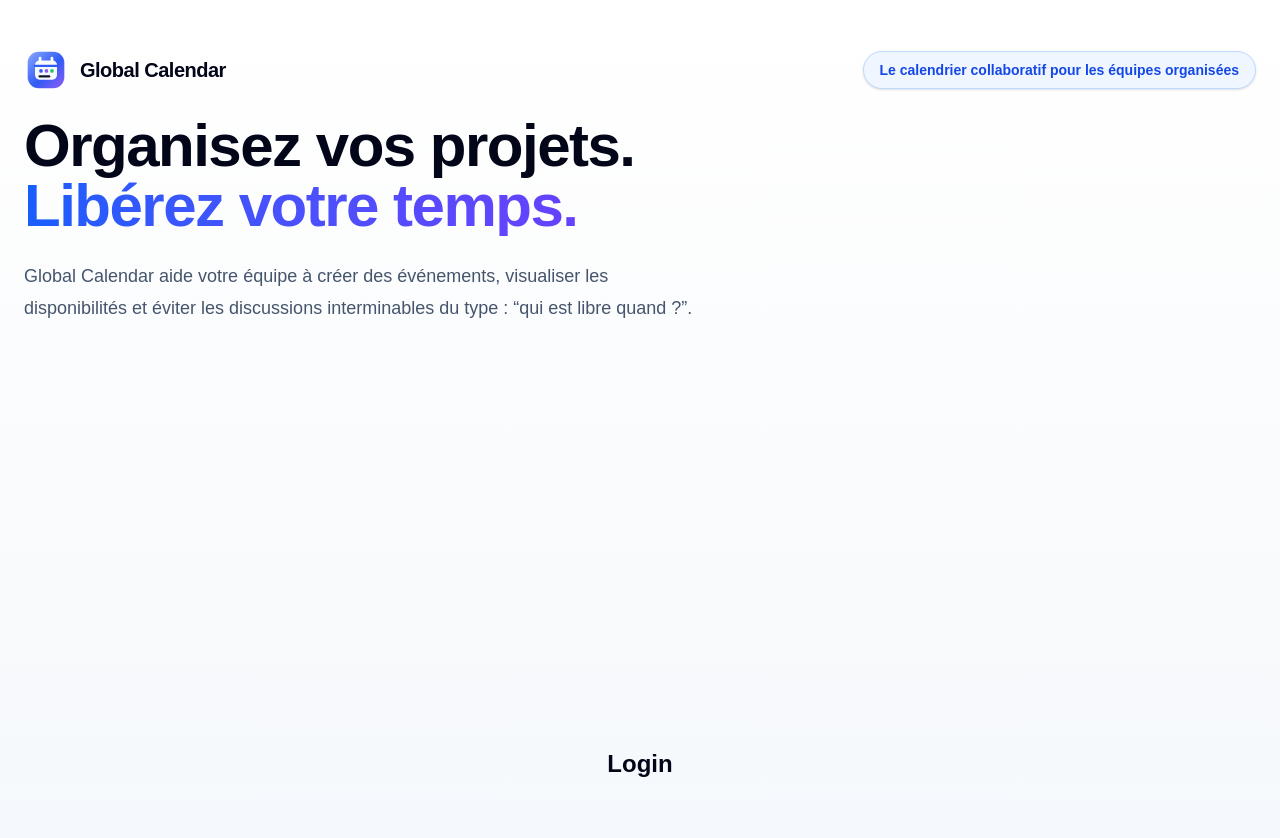
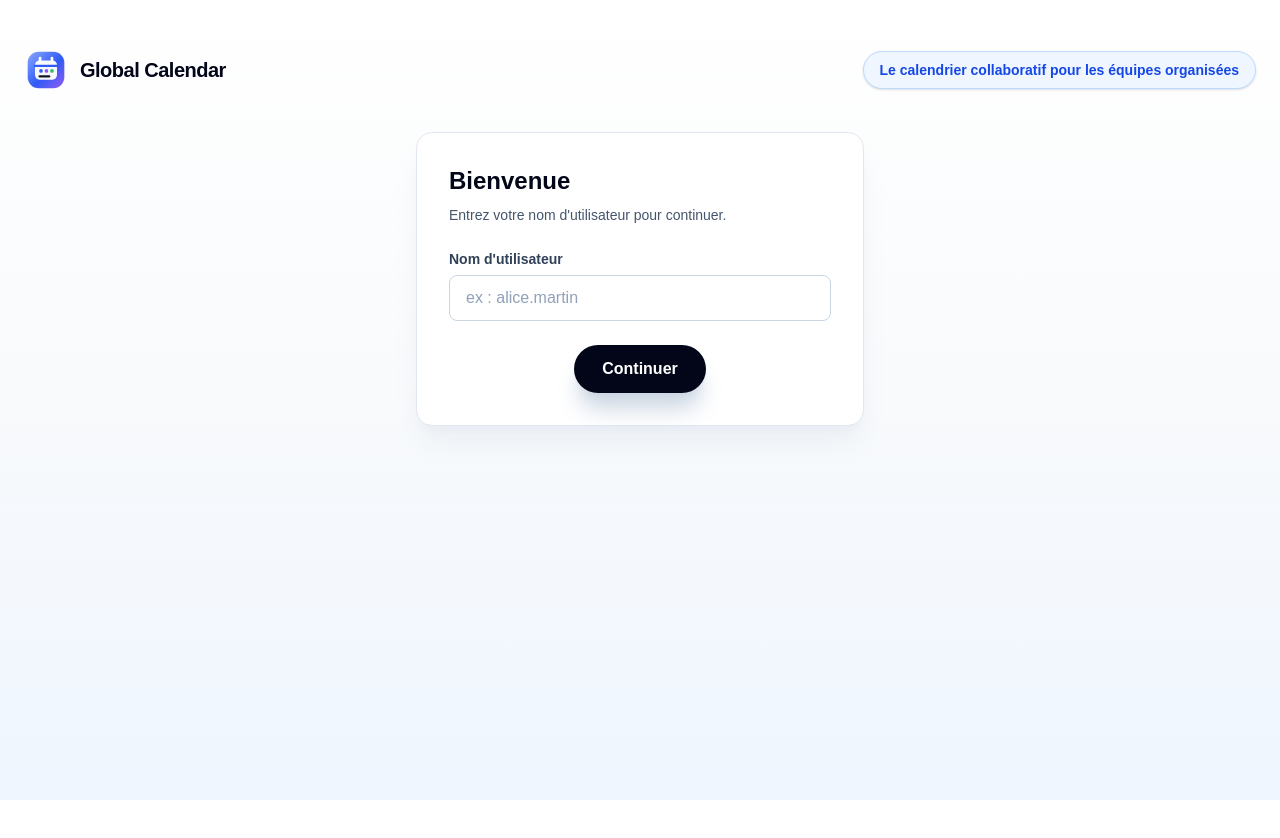
Before and after one commit to GoulvenBonmarchand/Global-Calendar, a Next.js app in the folder global-calendar/: page /login in a window 1280 px wide. Shown: the top 838 px of the page. After the commit the page ends 800 px from the top, so only its background shows below. Built offline with nearby package versions, Linux system fonts and the light colour scheme.

Commit message:
Adding changes to the calendar page

```diff
--- a/global-calendar/src/app/calendar/page.tsx
+++ b/global-calendar/src/app/calendar/page.tsx
@@ -0,0 +1,20 @@
+export default async function CalendarPage({
+  searchParams,
+}: {
+  searchParams: Promise<{ username?: string }>;
+}) {
+  const { username } = await searchParams;
+
+  return (
+    <main className="min-h-screen bg-linear-to-b from-white via-slate-50 to-blue-50 text-slate-950">
+      <section className="mx-auto max-w-7xl px-6 py-20">
+        <h1 className="text-center text-4xl font-black tracking-tight md:text-5xl">
+          Bienvenue sur votre calendrier{" "}
+          <span className="bg-linear-to-r from-blue-600 to-violet-600 bg-clip-text text-transparent">
+            {username ?? "invité"}
+          </span>
+        </h1>
+      </section>
+    </main>
+  );
+}
--- a/global-calendar/src/app/login/layout.tsx
+++ b/global-calendar/src/app/login/layout.tsx
@@ -28,21 +28,6 @@ export default function LoginLayout({
           </p>
         </header>
 
-        <div>
-          <h1 className="max-w-4xl text-5xl font-black tracking-tight text-slate-950 md:text-6xl">
-            Organisez vos projets.
-            <span className="block bg-linear-to-r from-blue-600 to-violet-600 bg-clip-text text-transparent">
-              Libérez votre temps.
-            </span>
-          </h1>
-
-          <p className="mt-6 max-w-2xl text-lg leading-8 text-slate-600">
-            Global Calendar aide votre équipe à créer des événements,
-            visualiser les disponibilités et éviter les discussions
-            interminables du type : “qui est libre quand ?”.
-          </p>
-        </div>
-
         <div className="mt-10">{children}</div>
       </section>
     </main>
--- a/global-calendar/src/app/login/page.tsx
+++ b/global-calendar/src/app/login/page.tsx
@@ -1,7 +1,5 @@
+import LoginForm from "@/components/login/LoginForm";
+
 export default function LoginPage() {
-    return (
-    <main className="min-h-screen flex items-center justify-center">
-        <h1 className="text-2xl font-bold">Login</h1>
-    </main>
-    );
+  return <LoginForm />;
 }
--- /dev/null
+++ b/global-calendar/src/components/login/LoginForm.tsx
@@ -0,0 +1,29 @@
+export default function LoginForm() {
+  return (
+    <div className="mx-auto max-w-md rounded-2xl border border-slate-200 bg-white p-8 shadow-xl shadow-slate-200/60">
+      <h2 className="text-2xl font-bold text-slate-950">Bienvenue</h2>
+      <p className="mt-2 text-sm text-slate-600">
+        Entrez votre nom d&apos;utilisateur pour continuer.
+      </p>
+
+      <form action="/calendar" className="mt-6 flex flex-col gap-4">
+        <label className="flex flex-col gap-1.5 text-sm font-semibold text-slate-700">
+          Nom d&apos;utilisateur
+          <input
+            type="text"
+            name="username"
+            placeholder="ex : alice.martin"
+            className="rounded-lg border border-slate-300 px-4 py-2.5 text-base font-normal text-slate-900 placeholder:text-slate-400 focus:border-blue-500 focus:outline-none focus:ring-2 focus:ring-blue-200"
+          />
+        </label>
+
+        <button
+          type="submit"
+          className="mt-2 self-center rounded-full bg-slate-950 px-7 py-3 font-semibold text-white shadow-xl shadow-slate-300 transition hover:-translate-y-0.5 hover:bg-blue-700"
+        >
+          Continuer
+        </button>
+      </form>
+    </div>
+  );
+}
```
